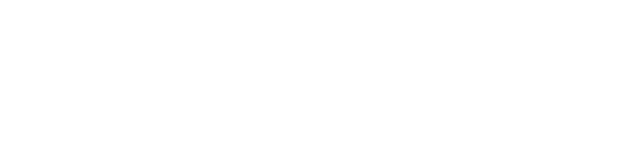
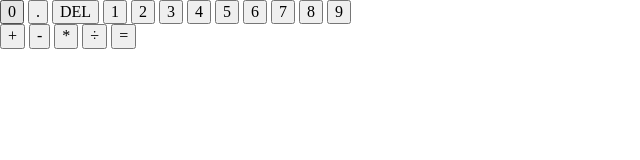
Before and after one commit to dnb777/calculator, a plain HTML site: page index.html in a window 1280 px wide. Shown: the whole page, without its empty margins (0-640 px from the left). Drawn offline with nearby package versions, Linux system fonts and the light colour scheme.

Commit message:
Added the buttons for the calculator

```diff
--- a/index.html
+++ b/index.html
@@ -9,6 +9,28 @@
 	<script src="app.js" defer></script>
 </head>
 <body>
-
+	<div class="container">
+		<div class="num">
+			<button class="btn">0</button>
+			<button class="btn">.</button>
+			<button class="btn" id="delBtn">DEL</button>
+			<button class="btn">1</button>
+			<button class="btn">2</button>
+			<button class="btn">3</button>
+			<button class="btn">4</button>
+			<button class="btn">5</button>
+			<button class="btn">6</button>
+			<button class="btn">7</button>
+			<button class="btn">8</button>
+			<button class="btn">9</button>
+		</div>
+		<div class="operations">
+			<button class="btn">+</button>
+			<button class="btn">-</button>
+			<button class="btn">*</button>
+			<button class="btn">÷</button>
+			<button class="btn" id="equalBtn">=</button>
+		</div>
+	</div>
 </body>
 </html>
```
